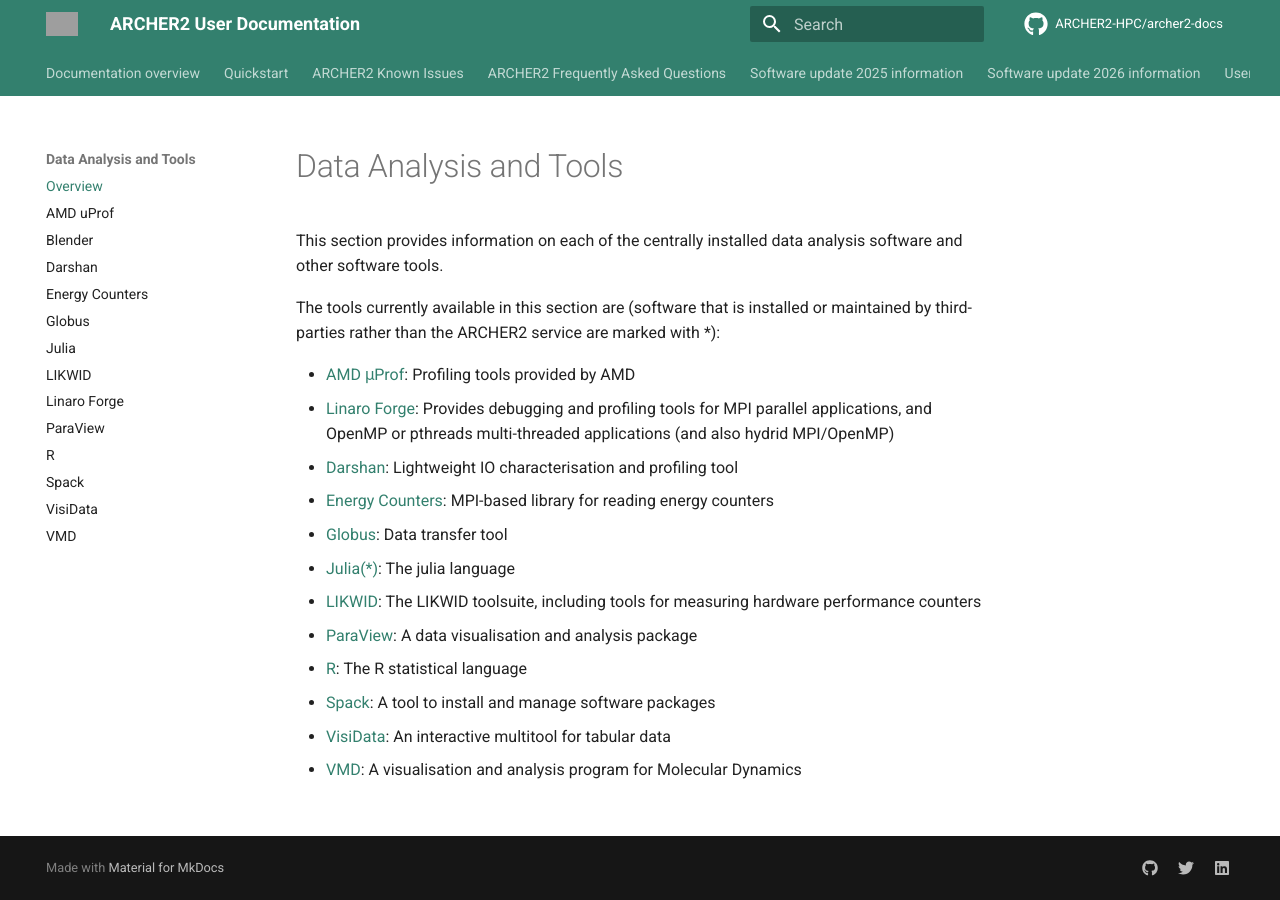
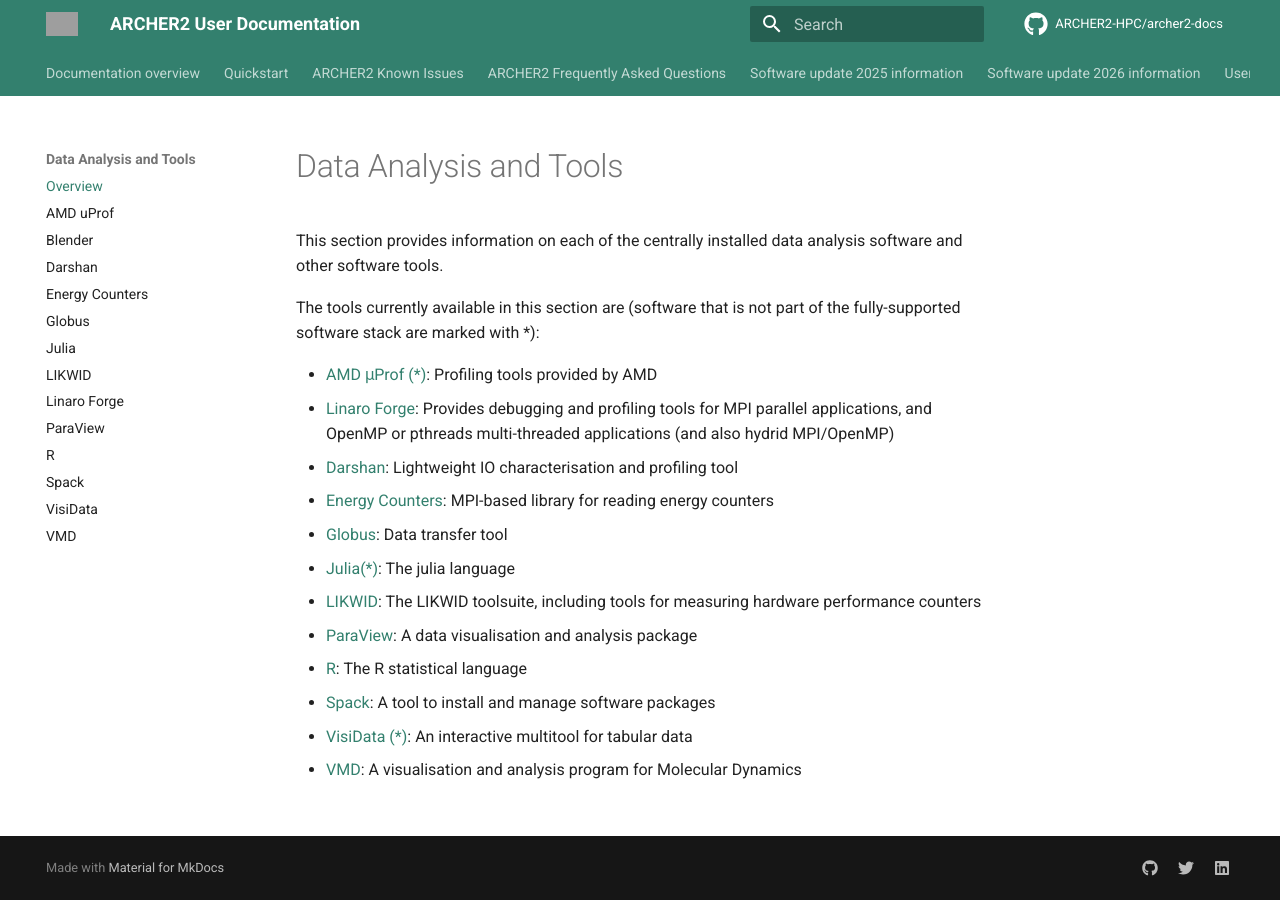
Before and after one commit to ARCHER2-HPC/archer2-docs, an MkDocs documentation site: the page built from docs/data-tools/index.md, in a window 1280 px wide. Built offline with MkDocs 1.6.1 and Material for MkDocs 9.7.7, drawn with Linux system fonts in a browser that asks for light colours; comment, search, counter and statistics services are not loaded; grey boxes are pictures that could not be loaded.

Commit message:
Update index.md

```diff
--- a/docs/data-tools/index.md
+++ b/docs/data-tools/index.md
@@ -3,10 +3,9 @@
 This section provides information on each of the centrally installed
 data analysis software and other software tools.
 
-The tools currently available in this section are (software that is installed or maintained
-by third-parties rather than the ARCHER2 service are marked with *):
+The tools currently available in this section are (software that is not part of the fully-supported software stack are marked with *):
 
-- [AMD &mu;Prof](amd-uprof.md): Profiling tools provided by AMD
+- [AMD &mu;Prof (\*)](amd-uprof.md): Profiling tools provided by AMD
 - [Linaro Forge](forge.md): Provides debugging and profiling tools for MPI parallel applications, and
 OpenMP or pthreads multi-threaded applications (and also hydrid MPI/OpenMP)
 - [Darshan](darshan.md): Lightweight IO characterisation and profiling tool
@@ -17,5 +16,5 @@
 - [ParaView](paraview.md): A data visualisation and analysis package
 - [R](cray-r.md): The R statistical language
 - [Spack](spack.md): A tool to install and manage software packages
-- [VisiData](visidata.md): An interactive multitool for tabular data
+- [VisiData (\*)](visidata.md): An interactive multitool for tabular data
 - [VMD](vmd.md): A visualisation and analysis program for Molecular Dynamics
```
